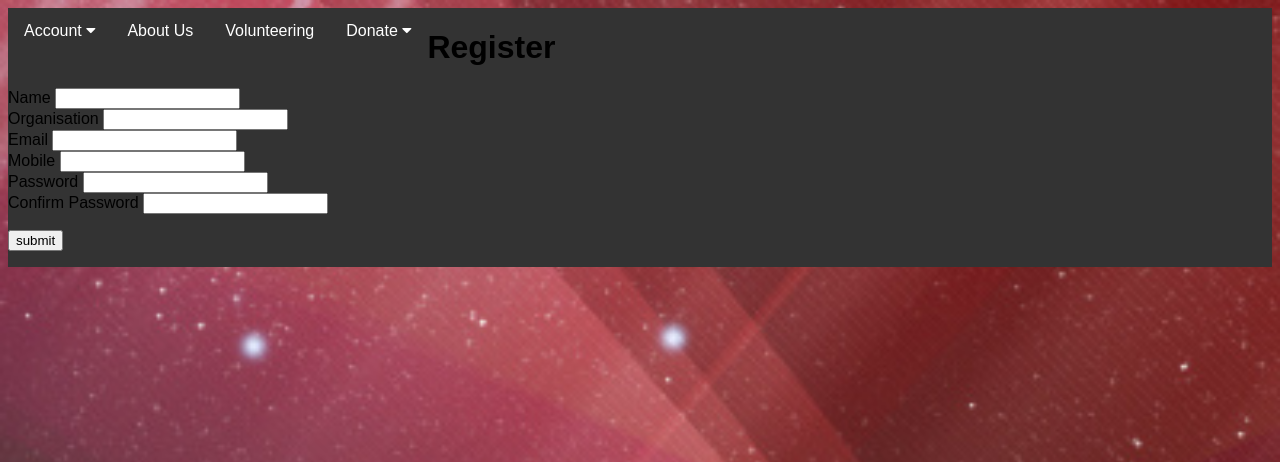
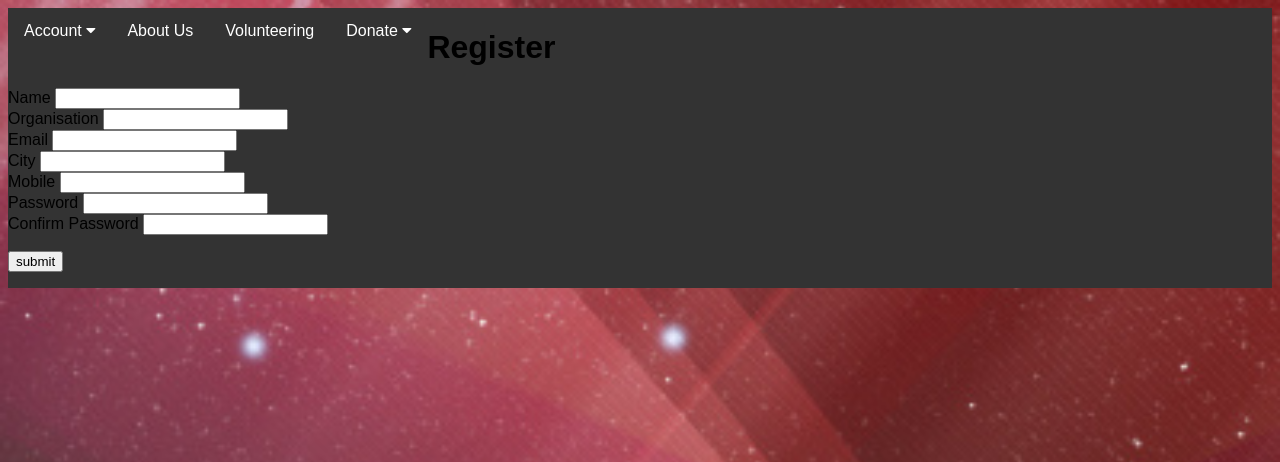
Before and after one commit to chitzNigam/COVID_NGO_APP, a Flask app: page /register in a window 1280 px wide. Shown: the top 462 px of the page. Run offline with Flask 2, Linux system fonts and the light colour scheme; some libraries are stand-ins or nearby versions.

Commit message:
things done

```diff
--- a/app.py
+++ b/app.py
@@ -36,6 +36,7 @@ def indeccx():
 class RegisterForm(Form):
     name = StringField('Name', [validators.Length(min=1, max=50)])
     email = StringField('Email', [validators.Email()])
+    city = StringField('City', [validators.Length(min=1,max=10)])
     org = StringField('Organisation', [validators.Length(min=1, max=10)])
     mobile = IntegerField('Mobile', [validators.NumberRange(max=9999999999)])
     password = PasswordField('Password', [
@@ -65,6 +66,7 @@ def register():
     if request.method == 'POST' and form.validate():
         name = form.name.data
         org = form.org.data
+        city = form.city.data
         email = form.email.data
         mobile = form.mobile.data
         password = sha256_crypt.encrypt(str(form.password.data))
@@ -73,7 +75,7 @@ def register():
         cur = mysql.connection.cursor()
 
         #Execute query
-        cur.execute("INSERT INTO users(name, org, email ,mobile, password) VALUES(%s,%s,%s,%s,%s)",(name, org, email ,mobile, password))
+        cur.execute("INSERT INTO users(name, org, email, city, mobile, password) VALUES(%s,%s,%s,%s,%s,%s)",(name, org, email, city, mobile, password))
 
         #Commit to DB
         mysql.connection.commit()
--- a/templates/register.html
+++ b/templates/register.html
@@ -4,7 +4,6 @@
 <meta name="viewport" content="width=device-width, initial-scale=1">
 <link rel="stylesheet" href="https://cdnjs.cloudflare.com/ajax/libs/font-awesome/4.7.0/css/font-awesome.min.css">
 <link rel="stylesheet" type ="text/css" href="{{ url_for('static', filename='ui_css.css') }}">
-<link rel="stylesheet" type ="text/css" href="{{ url_for('static', filename='new_user.css') }}">
 </head>
 <body>
 
@@ -50,6 +49,9 @@
       {{render_field(form.email,class_="form-control")}}
     </div>
     <div class="form-group">
+      {{render_field(form.city,class_="form-control")}}
+    </div>
+    <div class="form-group">
       {{render_field(form.mobile,class_="form-control")}}
     </div>
     <div class="form-group">
```
